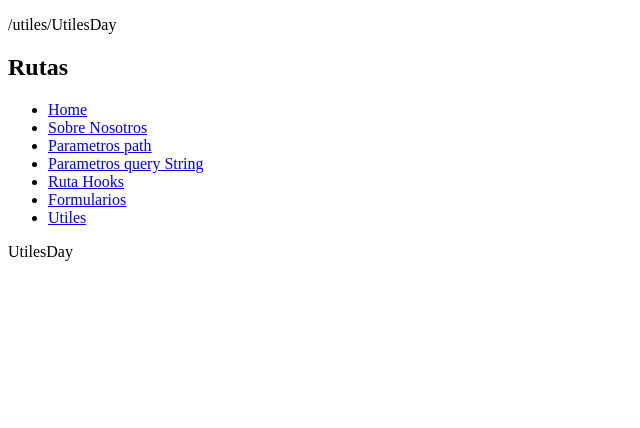
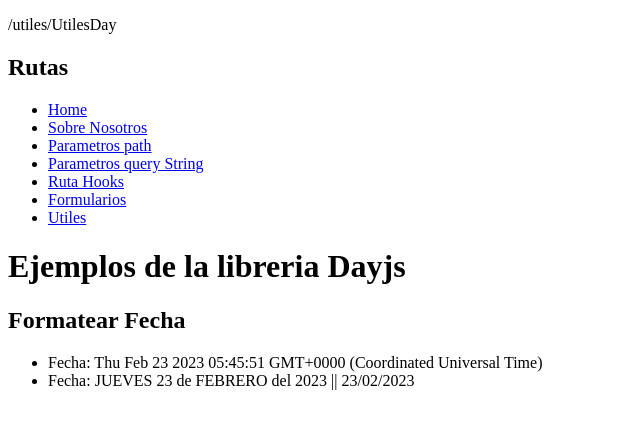
Before and after one commit to Lostovayne/Curso-React-Cesar, a React (Vite) app: page /utiles/UtilesDay in a window 1280 px wide. Shown: the top 428 px of the page, without its empty margins (0-640 px from the left). Built offline with nearby package versions, Linux system fonts and the light colour scheme.

Commit message:
Agregado nuevo material Helpers

```diff
--- a/src/pages/UtilesDay.jsx
+++ b/src/pages/UtilesDay.jsx
@@ -1,11 +1,27 @@
 import {Link} from 'react-router-dom'
-
-
+import dayjs from "dayjs"
+import {es} from "dayjs/locale/es"
 
 
 const UtilesDay = () => {
+
+  let fecha = new Date()
+
   return (
-    <div>UtilesDay</div>
-  )
+    <>
+      <h1>Ejemplos de la libreria Dayjs</h1>
+
+      <h2>Formatear Fecha</h2>
+      <ul>
+        <li>Fecha: {fecha.toString()}</li>
+        <li>
+          Fecha: {dayjs(fecha).locale('es').format('dddd').toUpperCase()}{' '}
+          {dayjs(fecha).format('DD')} de{' '}
+          {dayjs(fecha).locale('es').format('MMMM').toUpperCase()} del{' '}
+          {dayjs(fecha).format('YYYY')} || {dayjs(fecha).format('DD/MM/YYYY')}{' '}
+        </li>
+      </ul>
+    </>
+  );
 }
 export default UtilesDay
```
